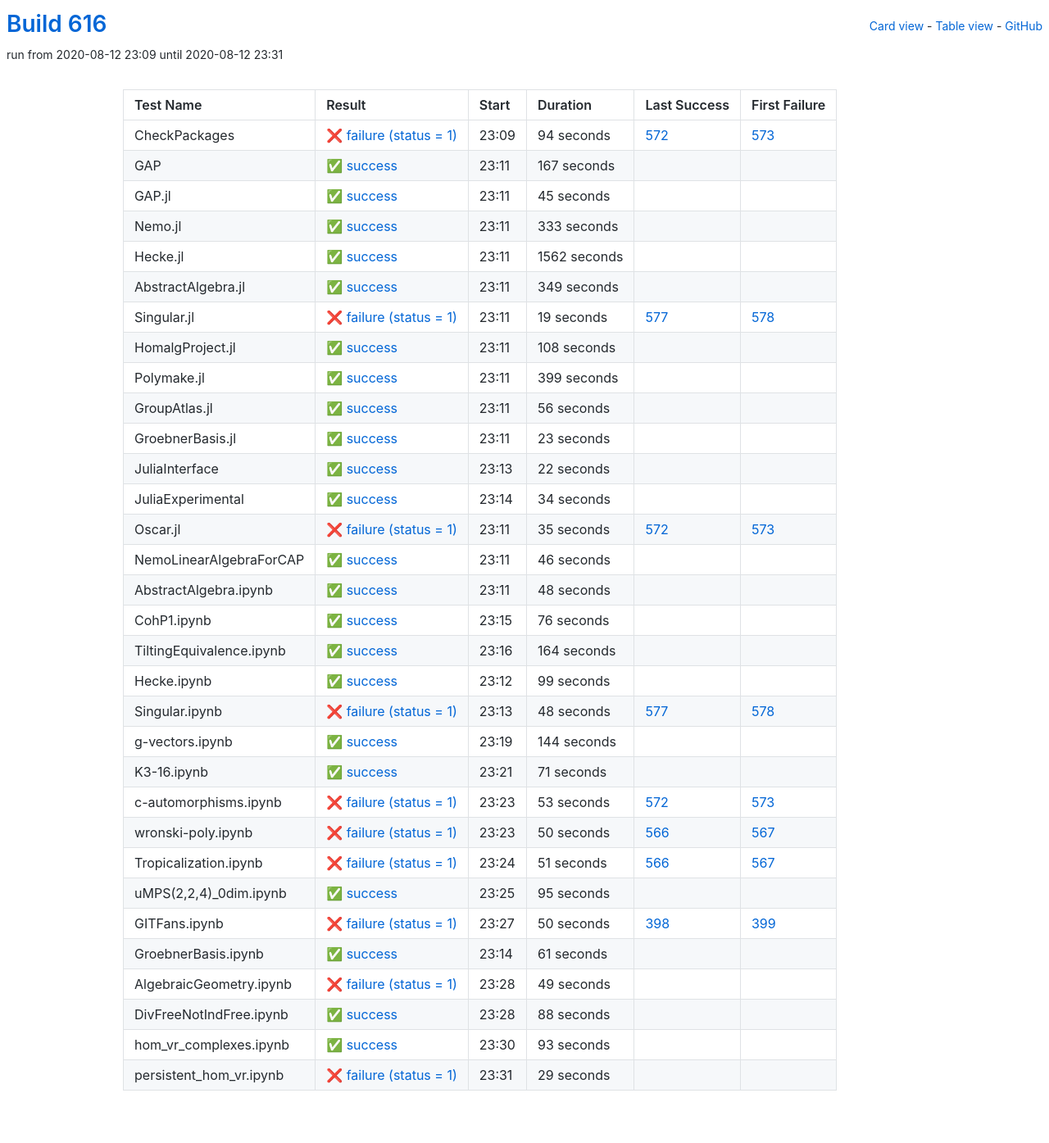
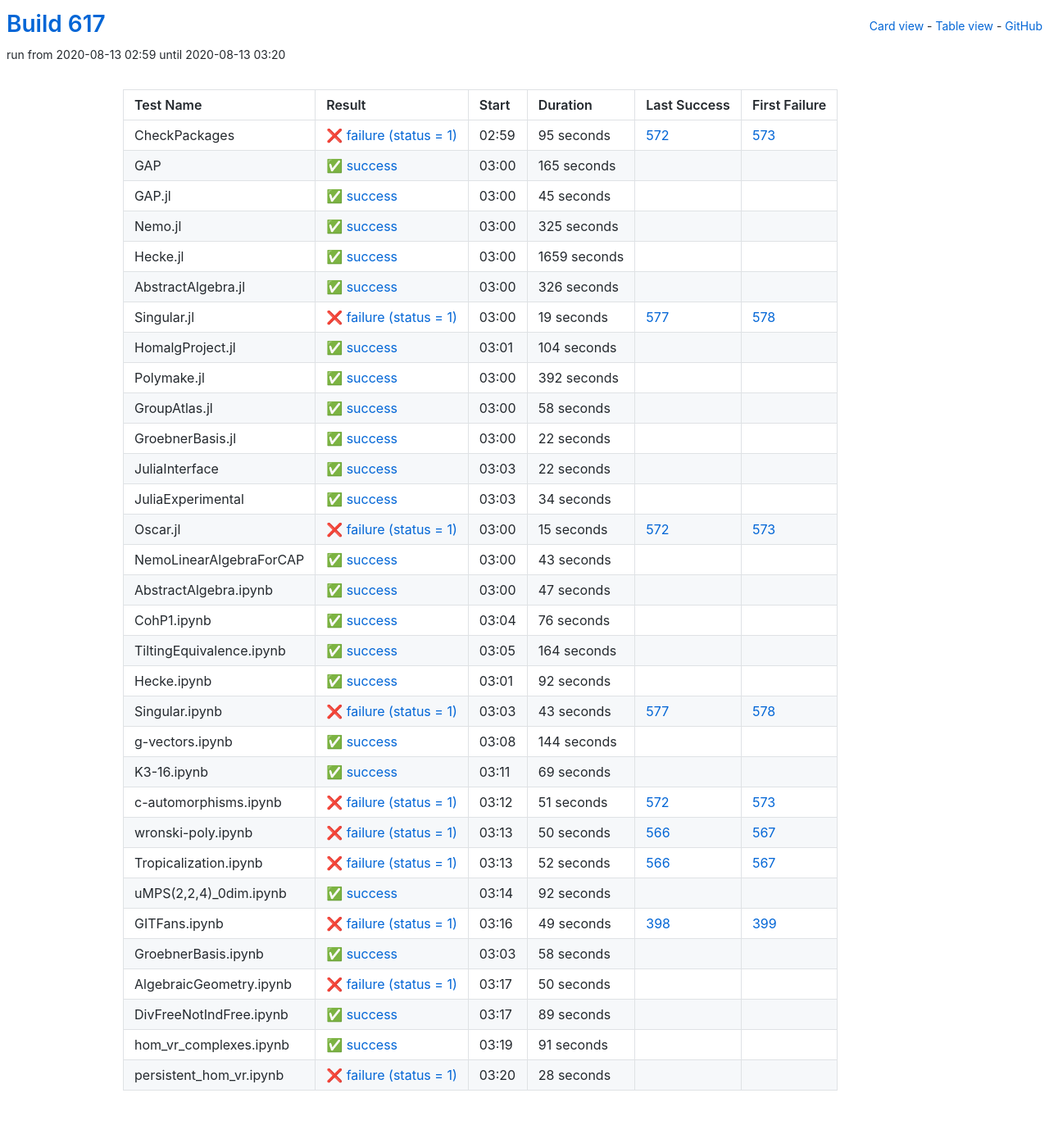
Before and after one commit to oscar-system/oscar-ci-status-stable, a Jekyll site: the page built from table.html, in a window 1280 px wide. Shown: the whole page at 82% size. Built offline with Jekyll 4.4.1, drawn with Linux system fonts in a browser that asks for light colours.

Commit message:
Build #617

```diff
--- a/_data/ci.yml
+++ b/_data/ci.yml
@@ -1,6 +1,6 @@
 ---
-build: 616
-build_url: https://oscarci.mathematik.uni-kl.de/job/oscar-stable/616/
+build: 617
+build_url: https://oscarci.mathematik.uni-kl.de/job/oscar-stable/617/
 job: oscar-stable
 organization: oscar-system
 repo: oscar-ci-status-stable
@@ -8,32 +8,32 @@ repourl: https://github.com/oscar-system/oscar-ci-status-stable
 tests:
 - name: CheckPackages
   id: checkpackages
-  log: https://oscarci.mathematik.uni-kl.de/job/oscar-stable/616/artifact/logs/build-616/CheckPackages.log
-  start: 2020-08-12 23:09
+  log: https://oscarci.mathematik.uni-kl.de/job/oscar-stable/617/artifact/logs/build-617/CheckPackages.log
+  start: 2020-08-13 02:59
   success: false
   exitcode: 1
   status: failure
-  duration: 94
+  duration: 95
   last_success: 572
   last_success_url: https://oscarci.mathematik.uni-kl.de/job/oscar-stable/572/
   first_failure: 573
   first_failure_url: https://oscarci.mathematik.uni-kl.de/job/oscar-stable/573/
 - name: GAP
   id: gap
-  log: https://oscarci.mathematik.uni-kl.de/job/oscar-stable/616/artifact/logs/build-616/GAP.log
-  start: 2020-08-12 23:11
+  log: https://oscarci.mathematik.uni-kl.de/job/oscar-stable/617/artifact/logs/build-617/GAP.log
+  start: 2020-08-13 03:00
   success: true
   exitcode: 0
   status: success
-  duration: 167
+  duration: 165
   last_success: false
   last_success_url:
   first_failure: false
   first_failure_url:
 - name: GAP.jl
   id: gap-jl
-  log: https://oscarci.mathematik.uni-kl.de/job/oscar-stable/616/artifact/logs/build-616/GAP.jl.log
-  start: 2020-08-12 23:11
+  log: https://oscarci.mathematik.uni-kl.de/job/oscar-stable/617/artifact/logs/build-617/GAP.jl.log
+  start: 2020-08-13 03:00
   success: true
   exitcode: 0
   status: success
@@ -44,44 +44,44 @@ tests:
   first_failure_url:
 - name: Nemo.jl
   id: nemo-jl
-  log: https://oscarci.mathematik.uni-kl.de/job/oscar-stable/616/artifact/logs/build-616/Nemo.jl.log
-  start: 2020-08-12 23:11
+  log: https://oscarci.mathematik.uni-kl.de/job/oscar-stable/617/artifact/logs/build-617/Nemo.jl.log
+  start: 2020-08-13 03:00
   success: true
   exitcode: 0
   status: success
-  duration: 333
+  duration: 325
   last_success: false
   last_success_url:
   first_failure: false
   first_failure_url:
 - name: Hecke.jl
   id: hecke-jl
-  log: https://oscarci.mathematik.uni-kl.de/job/oscar-stable/616/artifact/logs/build-616/Hecke.jl.log
-  start: 2020-08-12 23:11
+  log: https://oscarci.mathematik.uni-kl.de/job/oscar-stable/617/artifact/logs/build-617/Hecke.jl.log
+  start: 2020-08-13 03:00
   success: true
   exitcode: 0
   status: success
-  duration: 1562
+  duration: 1659
   last_success: false
   last_success_url:
   first_failure: false
   first_failure_url:
 - name: AbstractAlgebra.jl
   id: abstractalgebra-jl
-  log: https://oscarci.mathematik.uni-kl.de/job/oscar-stable/616/artifact/logs/build-616/AbstractAlgebra.jl.log
-  start: 2020-08-12 23:11
+  log: https://oscarci.mathematik.uni-kl.de/job/oscar-stable/617/artifact/logs/build-617/AbstractAlgebra.jl.log
+  start: 2020-08-13 03:00
   success: true
   exitcode: 0
   status: success
-  duration: 349
+  duration: 326
   last_success: false
   last_success_url:
   first_failure: false
   first_failure_url:
 - name: Singular.jl
   id: singular-jl
-  log: https://oscarci.mathematik.uni-kl.de/job/oscar-stable/616/artifact/logs/build-616/Singular.jl.log
-  start: 2020-08-12 23:11
+  log: https://oscarci.mathematik.uni-kl.de/job/oscar-stable/617/artifact/logs/build-617/Singular.jl.log
+  start: 2020-08-13 03:00
   success: false
   exitcode: 1
   status: failure
@@ -92,56 +92,56 @@ tests:
   first_failure_url: https://oscarci.mathematik.uni-kl.de/job/oscar-stable/578/
 - name: HomalgProject.jl
   id: homalgproject-jl
-  log: https://oscarci.mathematik.uni-kl.de/job/oscar-stable/616/artifact/logs/build-616/HomalgProject.jl.log
-  start: 2020-08-12 23:11
+  log: https://oscarci.mathematik.uni-kl.de/job/oscar-stable/617/artifact/logs/build-617/HomalgProject.jl.log
+  start: 2020-08-13 03:01
   success: true
   exitcode: 0
   status: success
-  duration: 108
+  duration: 104
   last_success: false
   last_success_url:
   first_failure: false
   first_failure_url:
 - name: Polymake.jl
   id: polymake-jl
-  log: https://oscarci.mathematik.uni-kl.de/job/oscar-stable/616/artifact/logs/build-616/Polymake.jl.log
-  start: 2020-08-12 23:11
+  log: https://oscarci.mathematik.uni-kl.de/job/oscar-stable/617/artifact/logs/build-617/Polymake.jl.log
+  start: 2020-08-13 03:00
   success: true
   exitcode: 0
   status: success
-  duration: 399
+  duration: 392
   last_success: false
   last_success_url:
   first_failure: false
   first_failure_url:
 - name: GroupAtlas.jl
   id: groupatlas-jl
-  log: https://oscarci.mathematik.uni-kl.de/job/oscar-stable/616/artifact/logs/build-616/GroupAtlas.jl.log
-  start: 2020-08-12 23:11
+  log: https://oscarci.mathematik.uni-kl.de/job/oscar-stable/617/artifact/logs/build-617/GroupAtlas.jl.log
+  start: 2020-08-13 03:00
   success: true
   exitcode: 0
   status: success
-  duration: 56
+  duration: 58
   last_success: false
   last_success_url:
   first_failure: false
   first_failure_url:
 - name: GroebnerBasis.jl
   id: groebnerbasis-jl
-  log: https://oscarci.mathematik.uni-kl.de/job/oscar-stable/616/artifact/logs/build-616/GroebnerBasis.jl.log
-  start: 2020-08-12 23:11
+  log: https://oscarci.mathematik.uni-kl.de/job/oscar-stable/617/artifact/logs/build-617/GroebnerBasis.jl.log
+  start: 2020-08-13 03:00
   success: true
   exitcode: 0
   status: success
-  duration: 23
+  duration: 22
   last_success: false
   last_success_url:
   first_failure: false
   first_failure_url:
 - name: JuliaInterface
   id: juliainterface
-  log: https://oscarci.mathematik.uni-kl.de/job/oscar-stable/616/artifact/logs/build-616/JuliaInterface.log
-  start: 2020-08-12 23:13
+  log: https://oscarci.mathematik.uni-kl.de/job/oscar-stable/617/artifact/logs/build-617/JuliaInterface.log
+  start: 2020-08-13 03:03
   success: true
   exitcode: 0
   status: success
@@ -152,8 +152,8 @@ tests:
   first_failure_url:
 - name: JuliaExperimental
   id: juliaexperimental
-  log: https://oscarci.mathematik.uni-kl.de/job/oscar-stable/616/artifact/logs/build-616/JuliaExperimental.log
-  start: 2020-08-12 23:14
+  log: https://oscarci.mathematik.uni-kl.de/job/oscar-stable/617/artifact/logs/build-617/JuliaExperimental.log
+  start: 2020-08-13 03:03
   success: true
   exitcode: 0
   status: success
@@ -164,44 +164,44 @@ tests:
   first_failure_url:
 - name: Oscar.jl
   id: oscar-jl
-  log: https://oscarci.mathematik.uni-kl.de/job/oscar-stable/616/artifact/logs/build-616/Oscar.jl.log
-  start: 2020-08-12 23:11
+  log: https://oscarci.mathematik.uni-kl.de/job/oscar-stable/617/artifact/logs/build-617/Oscar.jl.log
+  start: 2020-08-13 03:00
   success: false
   exitcode: 1
   status: failure
-  duration: 35
+  duration: 15
   last_success: 572
   last_success_url: https://oscarci.mathematik.uni-kl.de/job/oscar-stable/572/
   first_failure: 573
   first_failure_url: https://oscarci.mathematik.uni-kl.de/job/oscar-stable/573/
 - name: NemoLinearAlgebraForCAP
   id: nemolinearalgebraforcap
-  log: https://oscarci.mathematik.uni-kl.de/job/oscar-stable/616/artifact/logs/build-616/NemoLinearAlgebraForCAP.log
-  start: 2020-08-12 23:11
+  log: https://oscarci.mathematik.uni-kl.de/job/oscar-stable/617/artifact/logs/build-617/NemoLinearAlgebraForCAP.log
+  start: 2020-08-13 03:00
   success: true
   exitcode: 0
   status: success
-  duration: 46
+  duration: 43
   last_success: false
   last_success_url:
   first_failure: false
   first_failure_url:
 - name: AbstractAlgebra.ipynb
   id: abstractalgebra-ipynb
-  log: https://oscarci.mathematik.uni-kl.de/job/oscar-stable/616/artifact/logs/build-616/AbstractAlgebra.ipynb.log
-  start: 2020-08-12 23:11
+  log: https://oscarci.mathematik.uni-kl.de/job/oscar-stable/617/artifact/logs/build-617/AbstractAlgebra.ipynb.log
+  start: 2020-08-13 03:00
   success: true
   exitcode: 0
   status: success
-  duration: 48
+  duration: 47
   last_success: false
   last_success_url:
   first_failure: false
   first_failure_url:
 - name: CohP1.ipynb
   id: cohp1-ipynb
-  log: https://oscarci.mathematik.uni-kl.de/job/oscar-stable/616/artifact/logs/build-616/CohP1.ipynb.log
-  start: 2020-08-12 23:15
+  log: https://oscarci.mathematik.uni-kl.de/job/oscar-stable/617/artifact/logs/build-617/CohP1.ipynb.log
+  start: 2020-08-13 03:04
   success: true
   exitcode: 0
   status: success
@@ -212,8 +212,8 @@ tests:
   first_failure_url:
 - name: TiltingEquivalence.ipynb
   id: tiltingequivalence-ipynb
-  log: https://oscarci.mathematik.uni-kl.de/job/oscar-stable/616/artifact/logs/build-616/TiltingEquivalence.ipynb.log
-  start: 2020-08-12 23:16
+  log: https://oscarci.mathematik.uni-kl.de/job/oscar-stable/617/artifact/logs/build-617/TiltingEquivalence.ipynb.log
+  start: 2020-08-13 03:05
   success: true
   exitcode: 0
   status: success
@@ -224,32 +224,32 @@ tests:
   first_failure_url:
 - name: Hecke.ipynb
   id: hecke-ipynb
-  log: https://oscarci.mathematik.uni-kl.de/job/oscar-stable/616/artifact/logs/build-616/Hecke.ipynb.log
-  start: 2020-08-12 23:12
+  log: https://oscarci.mathematik.uni-kl.de/job/oscar-stable/617/artifact/logs/build-617/Hecke.ipynb.log
+  start: 2020-08-13 03:01
   success: true
   exitcode: 0
   status: success
-  duration: 99
+  duration: 92
   last_success: false
   last_success_url:
   first_failure: false
   first_failure_url:
 - name: Singular.ipynb
   id: singular-ipynb
-  log: https://oscarci.mathematik.uni-kl.de/job/oscar-stable/616/artifact/logs/build-616/Singular.ipynb.log
-  start: 2020-08-12 23:13
+  log: https://oscarci.mathematik.uni-kl.de/job/oscar-stable/617/artifact/logs/build-617/Singular.ipynb.log
+  start: 2020-08-13 03:03
   success: false
   exitcode: 1
   status: failure
-  duration: 48
+  duration: 43
   last_success: 577
   last_success_url: https://oscarci.mathematik.uni-kl.de/job/oscar-stable/577/
   first_failure: 578
   first_failure_url: https://oscarci.mathematik.uni-kl.de/job/oscar-stable/578/
 - name: g-vectors.ipynb
   id: g-vectors-ipynb
-  log: https://oscarci.mathematik.uni-kl.de/job/oscar-stable/616/artifact/logs/build-616/g-vectors.ipynb.log
-  start: 2020-08-12 23:19
+  log: https://oscarci.mathematik.uni-kl.de/job/oscar-stable/617/artifact/logs/build-617/g-vectors.ipynb.log
+  start: 2020-08-13 03:08
   success: true
   exitcode: 0
   status: success
@@ -260,32 +260,32 @@ tests:
   first_failure_url:
 - name: K3-16.ipynb
   id: k3-16-ipynb
-  log: https://oscarci.mathematik.uni-kl.de/job/oscar-stable/616/artifact/logs/build-616/K3-16.ipynb.log
-  start: 2020-08-12 23:21
+  log: https://oscarci.mathematik.uni-kl.de/job/oscar-stable/617/artifact/logs/build-617/K3-16.ipynb.log
+  start: 2020-08-13 03:11
   success: true
   exitcode: 0
   status: success
-  duration: 71
+  duration: 69
   last_success: false
   last_success_url:
   first_failure: false
   first_failure_url:
 - name: c-automorphisms.ipynb
   id: c-automorphisms-ipynb
-  log: https://oscarci.mathematik.uni-kl.de/job/oscar-stable/616/artifact/logs/build-616/c-automorphisms.ipynb.log
-  start: 2020-08-12 23:23
+  log: https://oscarci.mathematik.uni-kl.de/job/oscar-stable/617/artifact/logs/build-617/c-automorphisms.ipynb.log
+  start: 2020-08-13 03:12
   success: false
   exitcode: 1
   status: failure
-  duration: 53
+  duration: 51
   last_success: 572
   last_success_url: https://oscarci.mathematik.uni-kl.de/job/oscar-stable/572/
   first_failure: 573
   first_failure_url: https://oscarci.mathematik.uni-kl.de/job/oscar-stable/573/
 - name: wronski-poly.ipynb
   id: wronski-poly-ipynb
-  log: https://oscarci.mathematik.uni-kl.de/job/oscar-stable/616/artifact/logs/build-616/wronski-poly.ipynb.log
-  start: 2020-08-12 23:23
+  log: https://oscarci.mathematik.uni-kl.de/job/oscar-stable/617/artifact/logs/build-617/wronski-poly.ipynb.log
+  start: 2020-08-13 03:13
   success: false
   exitcode: 1
   status: failure
@@ -296,96 +296,96 @@ tests:
   first_failure_url: https://oscarci.mathematik.uni-kl.de/job/oscar-stable/567/
 - name: Tropicalization.ipynb
   id: tropicalization-ipynb
-  log: https://oscarci.mathematik.uni-kl.de/job/oscar-stable/616/artifact/logs/build-616/Tropicalization.ipynb.log
-  start: 2020-08-12 23:24
+  log: https://oscarci.mathematik.uni-kl.de/job/oscar-stable/617/artifact/logs/build-617/Tropicalization.ipynb.log
+  start: 2020-08-13 03:13
   success: false
   exitcode: 1
   status: failure
-  duration: 51
+  duration: 52
   last_success: 566
   last_success_url: https://oscarci.mathematik.uni-kl.de/job/oscar-stable/566/
   first_failure: 567
   first_failure_url: https://oscarci.mathematik.uni-kl.de/job/oscar-stable/567/
 - name: uMPS(2,2,4)_0dim.ipynb
   id: umps-2-2-4-0dim-ipynb
-  log: https://oscarci.mathematik.uni-kl.de/job/oscar-stable/616/artifact/logs/build-616/uMPS-2-2-4-_0dim.ipynb.log
-  start: 2020-08-12 23:25
+  log: https://oscarci.mathematik.uni-kl.de/job/oscar-stable/617/artifact/logs/build-617/uMPS-2-2-4-_0dim.ipynb.log
+  start: 2020-08-13 03:14
   success: true
   exitcode: 0
   status: success
-  duration: 95
+  duration: 92
   last_success: false
   last_success_url:
   first_failure: false
   first_failure_url:
 - name: GITFans.ipynb
   id: gitfans-ipynb
-  log: https://oscarci.mathematik.uni-kl.de/job/oscar-stable/616/artifact/logs/build-616/GITFans.ipynb.log
-  start: 2020-08-12 23:27
+  log: https://oscarci.mathematik.uni-kl.de/job/oscar-stable/617/artifact/logs/build-617/GITFans.ipynb.log
+  start: 2020-08-13 03:16
   success: false
   exitcode: 1
   status: failure
-  duration: 50
+  duration: 49
   last_success: 398
   last_success_url: https://oscarci.mathematik.uni-kl.de/job/oscar-stable/398/
   first_failure: 399
   first_failure_url: https://oscarci.mathematik.uni-kl.de/job/oscar-stable/399/
 - name: GroebnerBasis.ipynb
   id: groebnerbasis-ipynb
-  log: https://oscarci.mathematik.uni-kl.de/job/oscar-stable/616/artifact/logs/build-616/GroebnerBasis.ipynb.log
-  start: 2020-08-12 23:14
+  log: https://oscarci.mathematik.uni-kl.de/job/oscar-stable/617/artifact/logs/build-617/GroebnerBasis.ipynb.log
+  start: 2020-08-13 03:03
   success: true
   exitcode: 0
   status: success
-  duration: 61
+  duration: 58
   last_success: false
   last_success_url:
   first_failure: false
   first_failure_url:
 - name: AlgebraicGeometry.ipynb
   id: algebraicgeometry-ipynb
-  log: https://oscarci.mathematik.uni-kl.de/job/oscar-stable/616/artifact/logs/build-616/AlgebraicGeometry.ipynb.log
-  start: 2020-08-12 23:28
+  log: https://oscarci.mathematik.uni-kl.de/job/oscar-stable/617/artifact/logs/build-617/AlgebraicGeometry.ipynb.log
+  start: 2020-08-13 03:17
   success: false
   exitcode: 1
   status: failure
-  duration: 49
+  duration: 50
   last_success: false
   last_success_url:
   first_failure: false
   first_failure_url:
 - name: DivFreeNotIndFree.ipynb
   id: divfreenotindfree-ipynb
-  log: https://oscarci.mathematik.uni-kl.de/job/oscar-stable/616/artifact/logs/build-616/DivFreeNotIndFree.ipynb.log
-  start: 2020-08-12 23:28
+  log: https://oscarci.mathematik.uni-kl.de/job/oscar-stable/617/artifact/logs/build-617/DivFreeNotIndFree.ipynb.log
+  start: 2020-08-13 03:17
   success: true
   exitcode: 0
   status: success
-  duration: 88
+  duration: 89
   last_success: false
   last_success_url:
   first_failure: false
   first_failure_url:
 - name: hom_vr_complexes.ipynb
   id: hom-vr-complexes-ipynb
-  log: https://oscarci.mathematik.uni-kl.de/job/oscar-stable/616/artifact/logs/build-616/hom_vr_complexes.ipynb.log
-  start: 2020-08-12 23:30
+  log: https://oscarci.mathematik.uni-kl.de/job/oscar-stable/617/artifact/logs/build-617/hom_vr_complexes.ipynb.log
+  start: 2020-08-13 03:19
   success: true
   exitcode: 0
   status: success
-  duration: 93
+  duration: 91
   last_success: false
   last_success_url:
   first_failure: false
   first_failure_url:
 - name: persistent_hom_vr.ipynb
   id: persistent-hom-vr-ipynb
-  log: https://oscarci.mathematik.uni-kl.de/job/oscar-stable/616/artifact/logs/build-616/persistent_hom_vr.ipynb.log
-  start: 2020-08-12 23:31
+  log: https://oscarci.mathematik.uni-kl.de/job/oscar-stable/617/artifact/logs/build-617/persistent_hom_vr.ipynb.log
+  start: 2020-08-13 03:20
   success: false
   exitcode: 1
   status: failure
-  duration: 29
+  duration: 28
   last_success: false
   last_success_url:
   first_failure: false
```
Also changed, not shown: README.md.
